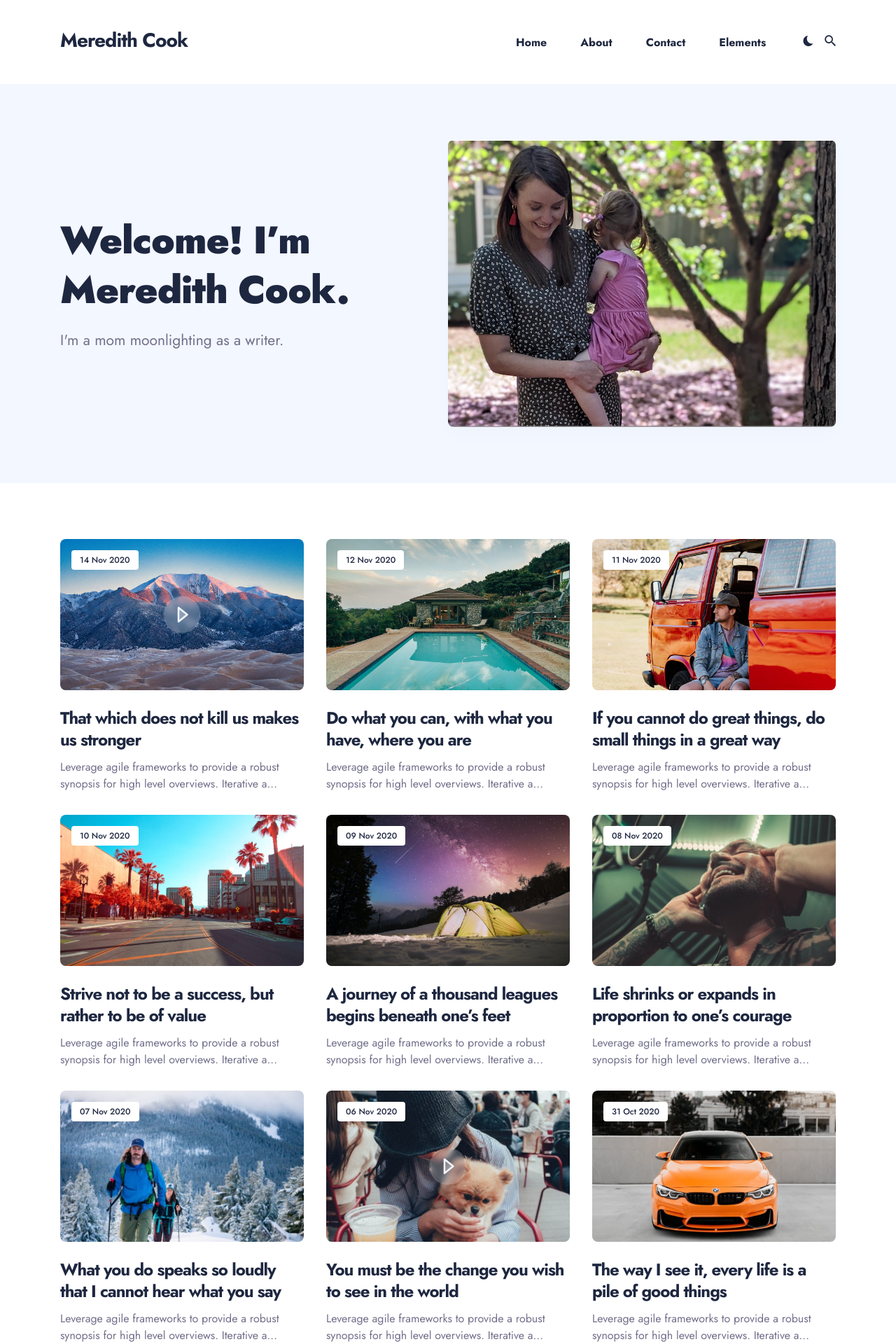
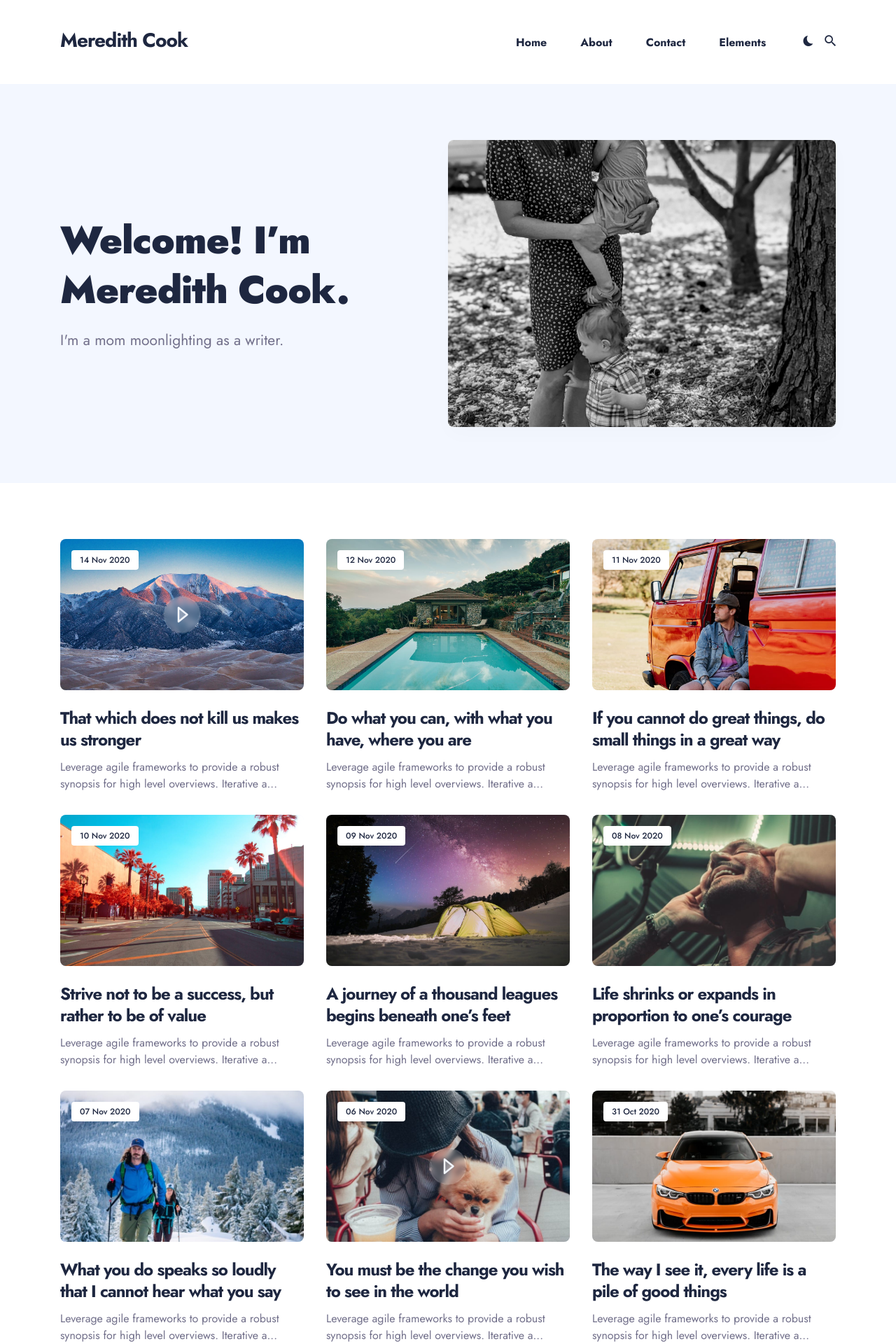
Before and after one commit to iogbole/mencatheme, a Jekyll site: the page built from index.html, in a window 1280 px wide. Shown: the top 1920 px of the page at 70% size. Built offline with Jekyll 4.4.1, drawn with Linux system fonts in a browser that asks for light colours; nearby versions of some CDN libraries; the list of posts is cut into pages by our own code.

Commit message:
Update _config.yml

```diff
--- a/_config.yml
+++ b/_config.yml
@@ -30,7 +30,7 @@ social:
 hero:
   hero__title: Welcome! I’m Meredith Cook.
   hero__description: I'm a mom moonlighting as a writer.
-  hero__image: 'images/easter.jpg'
+  hero__image: 'images/easterbw.jpg'
 
 
 #-------------------------------
```
